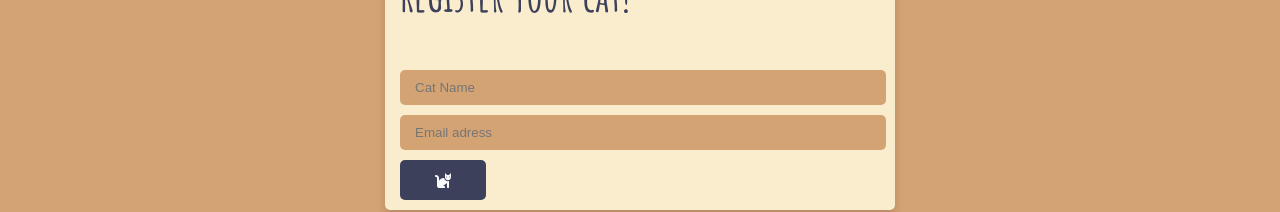
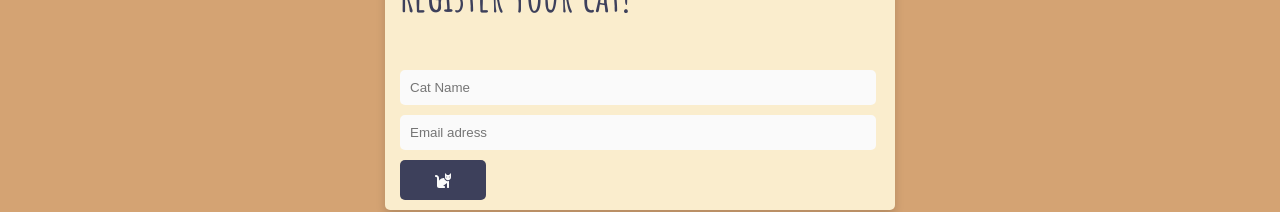
Before and after one commit to Bosnea-Samira/proiect1, a React (Create React App) app in the folder proiect1/: page / in a window 1280 px wide. Shown: the part 3024-3236 px from the top of the page. Built offline with nearby package versions, Linux system fonts and the light colour scheme.

Commit message:
upload chenges

```diff
--- a/proiect1/src/components/content/Content.style.js
+++ b/proiect1/src/components/content/Content.style.js
@@ -6,6 +6,7 @@ flex:1;
 width:100%;
 max-width: 100%;
 `;
+
 export const Description = styled.div`
 display:flex;
 width: 90%;
--- a/proiect1/src/components/input/Input.style.js
+++ b/proiect1/src/components/input/Input.style.js
@@ -11,9 +11,9 @@ export const InputField = styled.input`
   display: block;
   width: 95%;
   border: unset;
-  background-color: ${colors.brown};
-  color: ${colors.white};
-  padding: 10px 15px;
+  background-color: ${colors.white};
+  color: ${colors.blue};
+  padding: 10px;
   border-radius: 5px;
   &:focus {
     border: none;
--- a/proiect1/src/components/news/News.style.js
+++ b/proiect1/src/components/news/News.style.js
@@ -33,7 +33,6 @@ padding: 10px 35px;
     color: ${colors.brown}
   }
 `;
-
 export const Title = styled.p`
   font-size: 40px;
   font-weight: 400;
```
